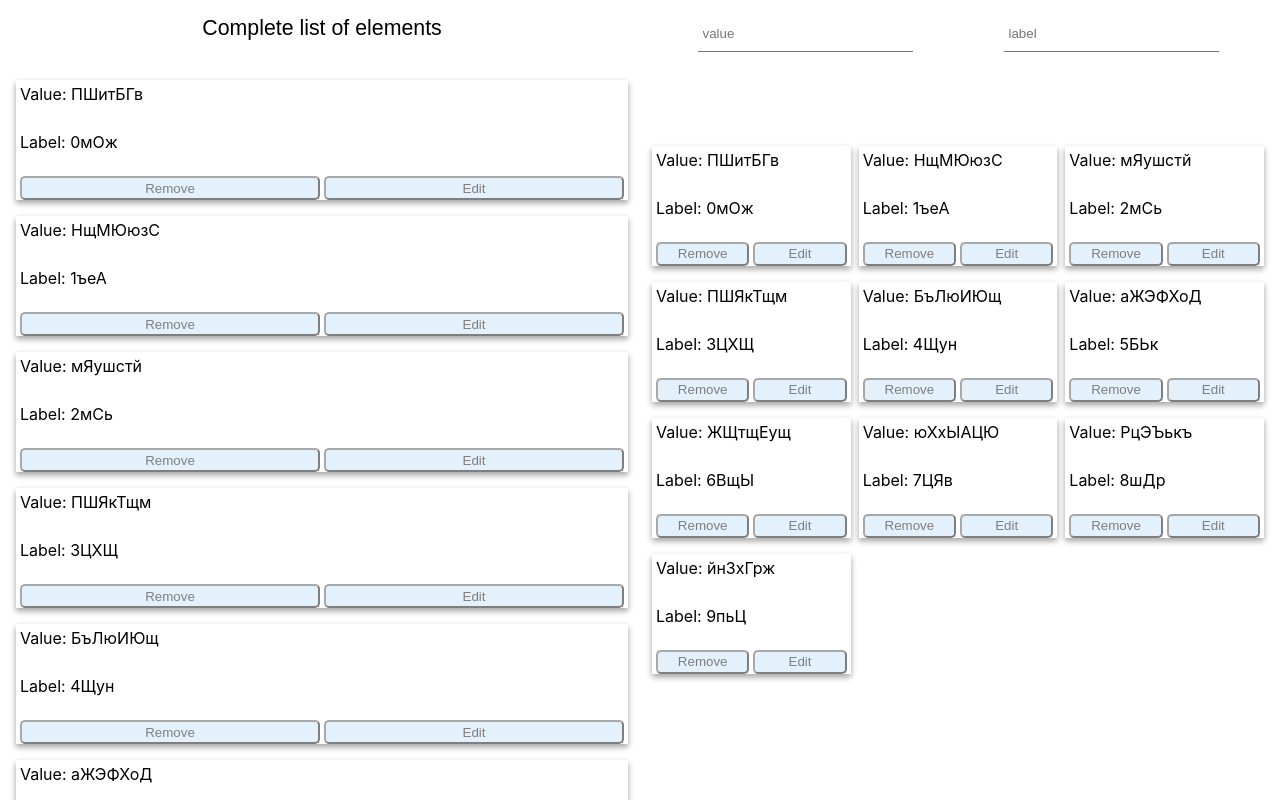
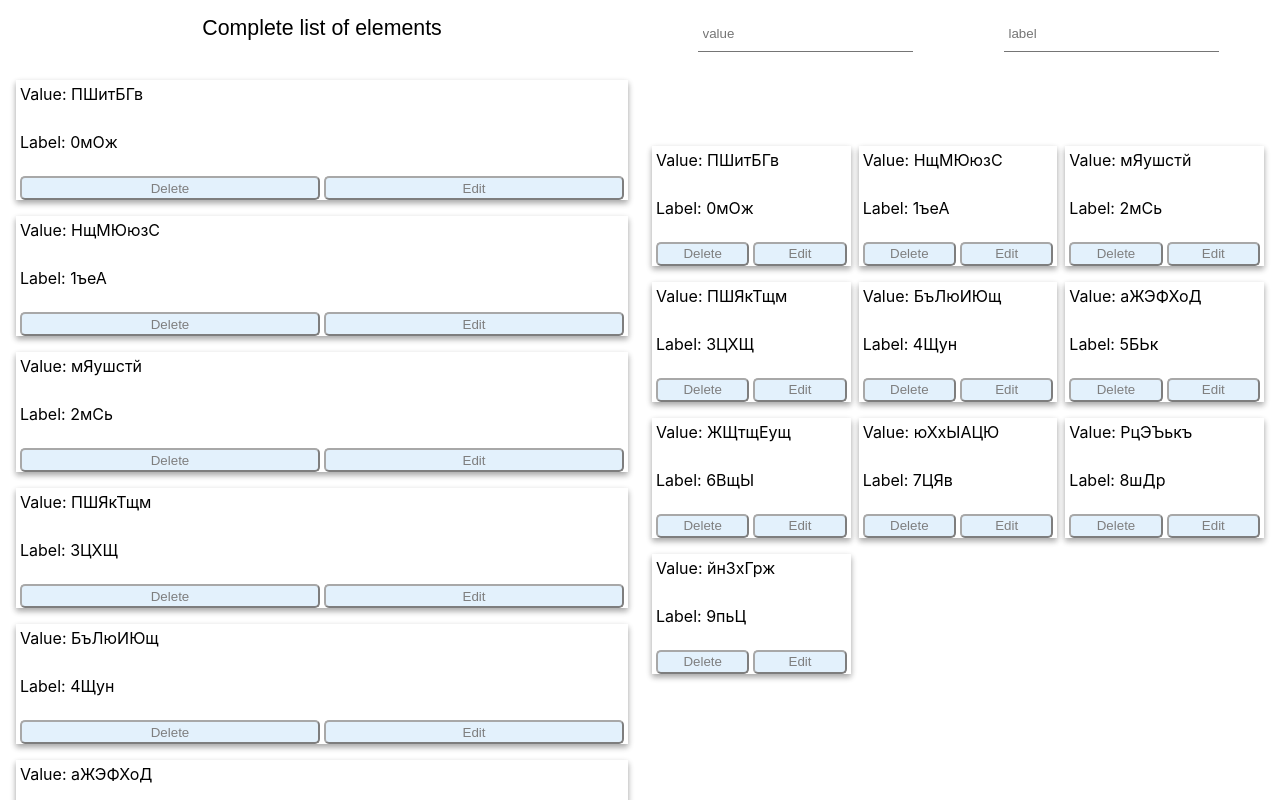
Before and after one commit to Xitroy/TestTaskFrontend3, a React (Create React App) app: page / in a window 1280 px wide. Shown: the top 800 px of the page. Built offline with nearby package versions, Linux system fonts and the light colour scheme.

Commit message:
Button handlers (beginning), gitiggnore idea, small renaming

```diff
--- a/src/components/Content/FilteredList/ResponsiveList/Card/index.js
+++ b/src/components/Content/FilteredList/ResponsiveList/Card/index.js
@@ -2,6 +2,16 @@ import React from "react";
 import PropTypes from "prop-types";
 
 class Card extends React.Component {
+  createHandler = function(label, value){
+    let itemToCreate = {label: label, value:value};
+    return function () {
+      this.props.CRUD.create(itemToCreate);
+    }
+  };
+
+  editHandler = this.props.CRUD.update;
+  deleteHandler = this.props.CRUD.delete;
+
   render() {
     return (
       <div className={"listItem"}>
@@ -12,8 +22,9 @@ class Card extends React.Component {
           className={"cardLabel"}>{this.props.itemData.label}</span>
         </div>
         <div className="buttonsPanel">
-          <button className="customButton removeButton">Remove</button>
-          <button className="customButton editButton">Edit</button>
+          <button className="customButton deleteButton">Delete</button>
+          <button className="customButton editButton"
+                  onClick={this.createHandler(this.props.itemData.label, this.props.itemData.value).bind(this)}>Edit</button>
           <button className="customButton saveButton" style={{display:"none"}}>Save</button>
         </div>
       </div>
@@ -22,11 +33,10 @@ class Card extends React.Component {
 }
 
 Card.propTypes = {
-  itemData: PropTypes.object.isRequired
+  itemData: PropTypes.object.isRequired,
+  CRUD : PropTypes.object.isRequired
   // value: PropTypes.string.isRequired,
   // label: PropTypes.string.isRequired,
-  // onEditHandler:PropTypes.func.isRequired,
-  // onDeleteHandler:PropTypes.func.isRequired,
 };
 
 export default Card;
--- a/src/components/Content/FilteredList/ResponsiveList/index.js
+++ b/src/components/Content/FilteredList/ResponsiveList/index.js
@@ -11,9 +11,7 @@ class ResponsiveList extends React.Component {
         {yn ? "" : <div className={"titleList"}>Сomplete list of elements</div>}
         {this.props.itemList.map((item, index) => {
           return (
-            <Card key={"responsiveListItem" + index} itemData = {item}
-                  // value={item.value} label={item.label.toString()}
-            />
+            <Card key={"responsiveListItem" + index} itemData = {item}  CRUD={this.props.CRUD}/>
           )
         })}
       </div>
@@ -31,7 +29,8 @@ class ResponsiveList extends React.Component {
 
 ResponsiveList.propTypes = {
   itemList: PropTypes.array.isRequired,
-  isResponsible: PropTypes.bool
+  isResponsible: PropTypes.bool,
+  CRUD : PropTypes.object.isRequired
 };
 
 export default ResponsiveList;
--- a/src/components/Content/FilteredList/ResponsiveList/style.css
+++ b/src/components/Content/FilteredList/ResponsiveList/style.css
@@ -48,7 +48,7 @@
     /*justify-self: center;*/
 }
 
-.removeButton:hover {
+.deleteButton:hover {
     background: rgb(230, 74, 25);
     color: #fff; /* цвет текста */
 }
@@ -60,7 +60,7 @@
 }
 
 /* при наведении курсора мышки */
-.removeButton:active {
+.deleteButton:active {
     background: rgb(2, 136, 209);
     color: #fff; /* цвет текста */
 }
--- a/src/components/Content/FilteredList/index.js
+++ b/src/components/Content/FilteredList/index.js
@@ -47,7 +47,7 @@ class FilteredList extends React.Component {
           <SearchInput searchBy="value" onChangeHandler={this.searchOnchangeHandler.bind(this)}/>
           <SearchInput searchBy="label" onChangeHandler={this.searchOnchangeHandler.bind(this)}/>
         </div>
-        <ResponsiveList itemList={this.filterItemsByProperty(searchBy)} isResponsible={true}/>
+        <ResponsiveList itemList={this.filterItemsByProperty(searchBy)} isResponsible={true}  CRUD={this.props.CRUD}/>
       </div>
     )
   }
@@ -55,6 +55,7 @@ class FilteredList extends React.Component {
 
 FilteredList.propTypes = {
   itemList: PropTypes.array.isRequired,
+  CRUD : PropTypes.object.isRequired
 };
 
 export default FilteredList;
--- a/src/components/Content/index.js
+++ b/src/components/Content/index.js
@@ -28,28 +28,52 @@ class DbCreator {
 class Content extends React.Component {
   constructor(props) {
     super(props);
+    let dbSize = 10;
     this.state = {
-      dbSimulator: DbCreator.makeItems(10),
+      dbSimulator: DbCreator.makeItems(dbSize),
+      lastId : dbSize,
       sortedBy : "", // field name: "label" | "value"
       sortDirection: "", // "empty" | "descending" | "ascending"
+      CRUD : {
+        create : this.createOne.bind(this),
+        update : this.updateOne.bind(this),
+        delete : this.deleteOne.bind(this)
+      }
     }
   }
 
-  cardsSort(){
-    let a = DbCreator.makeItems(10);
-    let sorted = Object.keys(a)
-      .sort(function(a,b) { return +b - +a })
-      .map(function(k) { return a[k] });
-  }
+  //newItem = {label: string, value: string}
+  createOne(newItem){
+    let newDb = Object.assign(this.state.dbSimulator);
+    newItem.uniqId = this.state.lastId;
+    newDb.push(newItem);
+    this.setState((prevState)=>{
+      return {
+        lastId : prevState.lastId + 1,
+        dbSimulator: newDb
+      }
+    });
+    console.log(this.state.sortedBy.concat("Created"));
+    console.log(this.state.sortedBy.concat("New item:".concat(JSON.stringify(this.state.dbSimulator[this.state.lastId-1]))));
+  };
+
+  updateOne(){
+    console.log(this.state.sortedBy.concat("Updated"))
+
+  };
+
+  deleteOne(){
+    console.log(this.state.sortedBy.concat("Deleted"))
+  };
 
   render() {
     return (
       <div className={"contentMain"}>
         <div className="dbItems">
-          <ResponsiveList itemList={this.state.dbSimulator}/>
+          <ResponsiveList itemList={this.state.dbSimulator} CRUD = {this.state.CRUD}/>
         </div>
         <div className="filteredItems">
-          <FilteredList itemList={this.state.dbSimulator}/>
+          <FilteredList itemList={this.state.dbSimulator} CRUD = {this.state.CRUD}/>
         </div>
       </div>
     )
```
Also changed, not shown: 1 other file (tests, documents, lock files or other folders).
